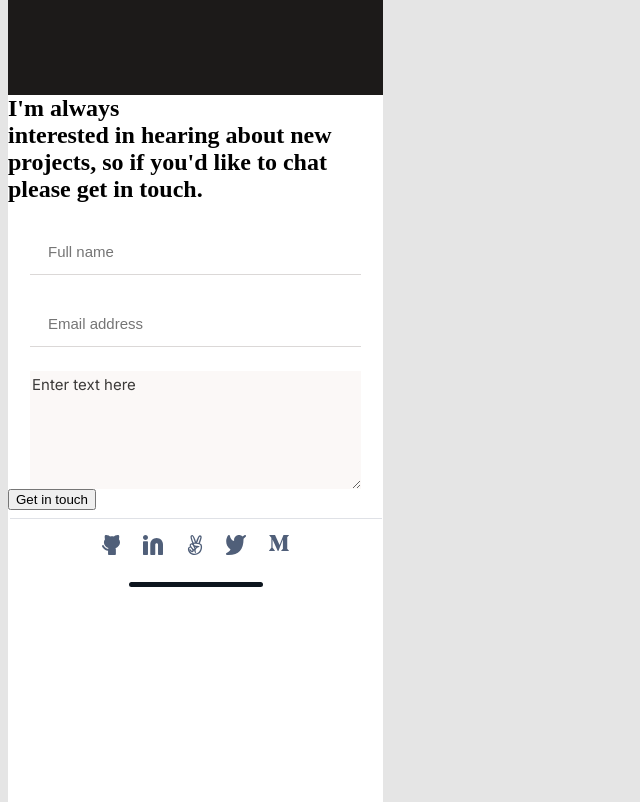
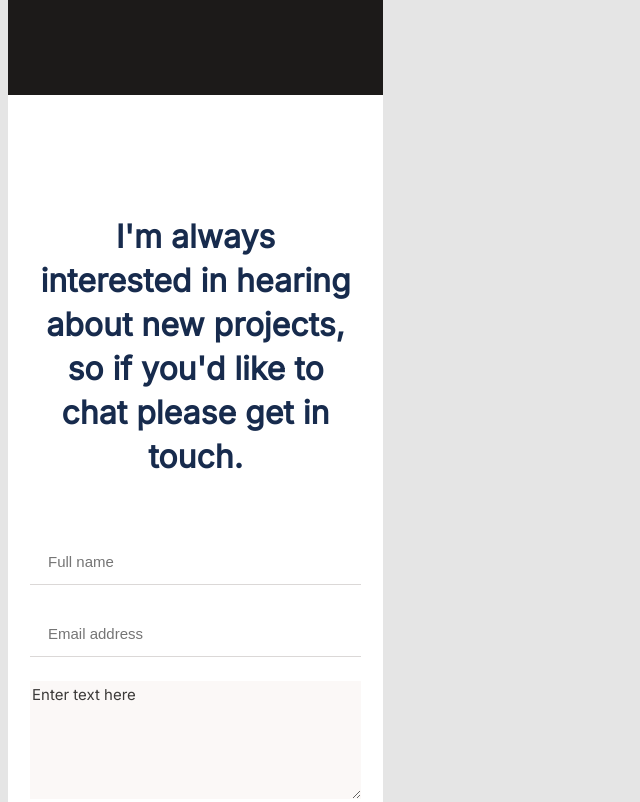
Before and after one commit to billymohajeri/MyPortfolio, a website: page index.html in a window 1280 px wide. Shown: the part 6075-6877 px from the top of the page, without its empty margins (0-640 px from the left). Drawn offline with Linux system fonts and the light colour scheme.

Commit message:
update-css

```diff
--- a/styles.css
+++ b/styles.css
@@ -368,7 +368,7 @@ nav {
   height: 990px;
 }
 
-.contact > .primary-text {
+.contact > form >.primary-text {
   font-family: "Inter", sans-serif;
   font-style: normal;
   font-weight: 700;
@@ -416,7 +416,7 @@ textarea::-webkit-input-placeholder {
   color: #3c3a39;
 }
 
-.contact > button {
+.contact >form> button {
   border: none;
   margin-top: 24px;
   margin-left: auto;
```
